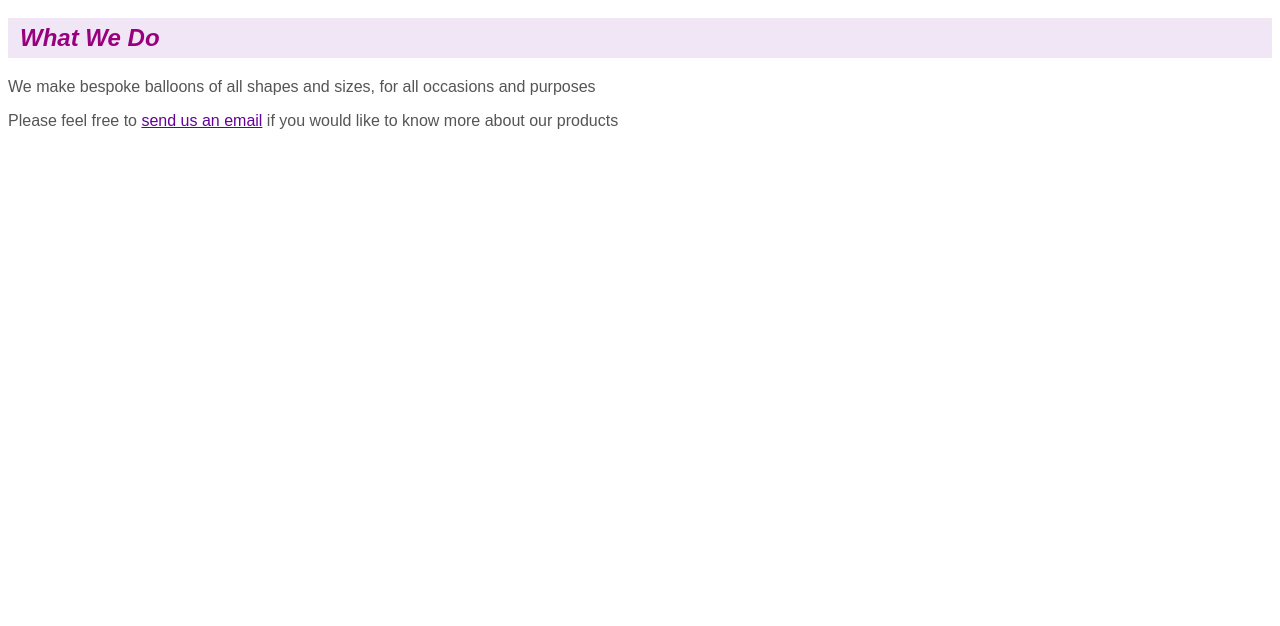
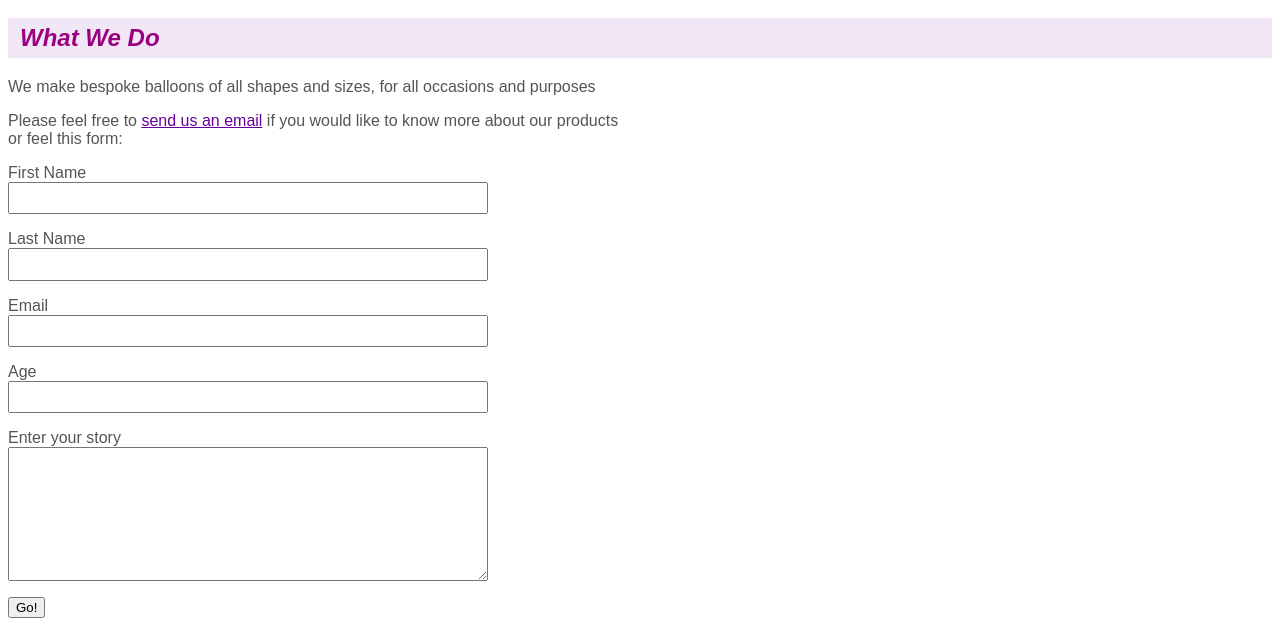
Before and after one commit to OleksiiLepetiukha/baloons-website, a plain HTML site: page contact-us.html in a window 1280 px wide. Shown: the part 182-808 px from the top of the page. Drawn offline with Linux system fonts and the light colour scheme.

Commit message:
added form to contact page

```diff
--- a/contact-us.html
+++ b/contact-us.html
@@ -20,7 +20,31 @@
 
     <h2>What We Do</h2>
     <p>We make bespoke balloons of all shapes and sizes, for all occasions and purposes</p>
-    <p>Please feel free to <a href="mailto:balloons@example.com">send us an email</a> if you would like to know more about our products</p>
+    <p>Please feel free to <a href="mailto:balloons@example.com">send us an email</a> if you would like to know more about our products <br>
+    or feel this form:</p>
+    <form action="#">
+        <div class="form-control">
+        <label for="firstName">First Name</label>
+        <input required type="text" id="firstName" name="firstName">
+    </div>
+    <div class="form-control">
+        <label for="lastName">Last Name</label>
+        <input required type="text" id="lastName" name="lastName">
+    </div>
+    <div class="form-control">
+        <label for="email">Email</label>
+        <input required type="email" id="email" name="email">
+    </div>
+    <div class="form-control">
+        <label for="age">Age</label>
+        <input required type="number" id="age" name="age">
+    </div>
+    <div class="form-control">
+        <label for="story">Enter your story</label>
+        <textarea required id="story" name="story"></textarea>
+    </div>
+    <button type="submit">Go!</button>
+    </form>
 </body>
 
 </html>
--- a/styles/baloons.css
+++ b/styles/baloons.css
@@ -79,3 +79,28 @@ a:hover {
 .navigation a:hover {
     background-color: #C4E8B1;
 }
+
+label,
+input,
+textarea {
+    display: block;
+    width: 100%;
+    box-sizing: border-box;
+}
+
+form {
+    width: 30em;
+}
+
+.form-control {
+    margin-bottom: 1em;
+}
+
+textarea {
+    min-height: 10em;
+}
+
+.form-control input,
+.form-controltextarea {
+    padding: 0.5em;
+}
```
